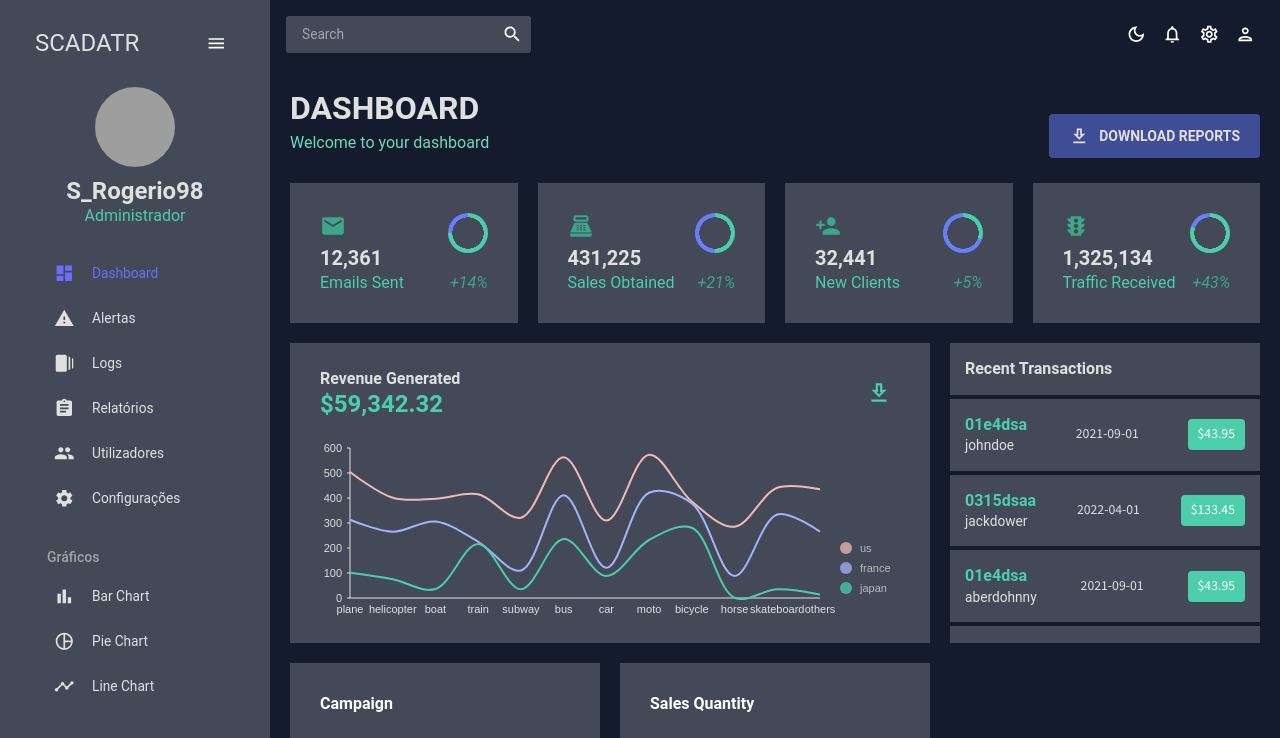
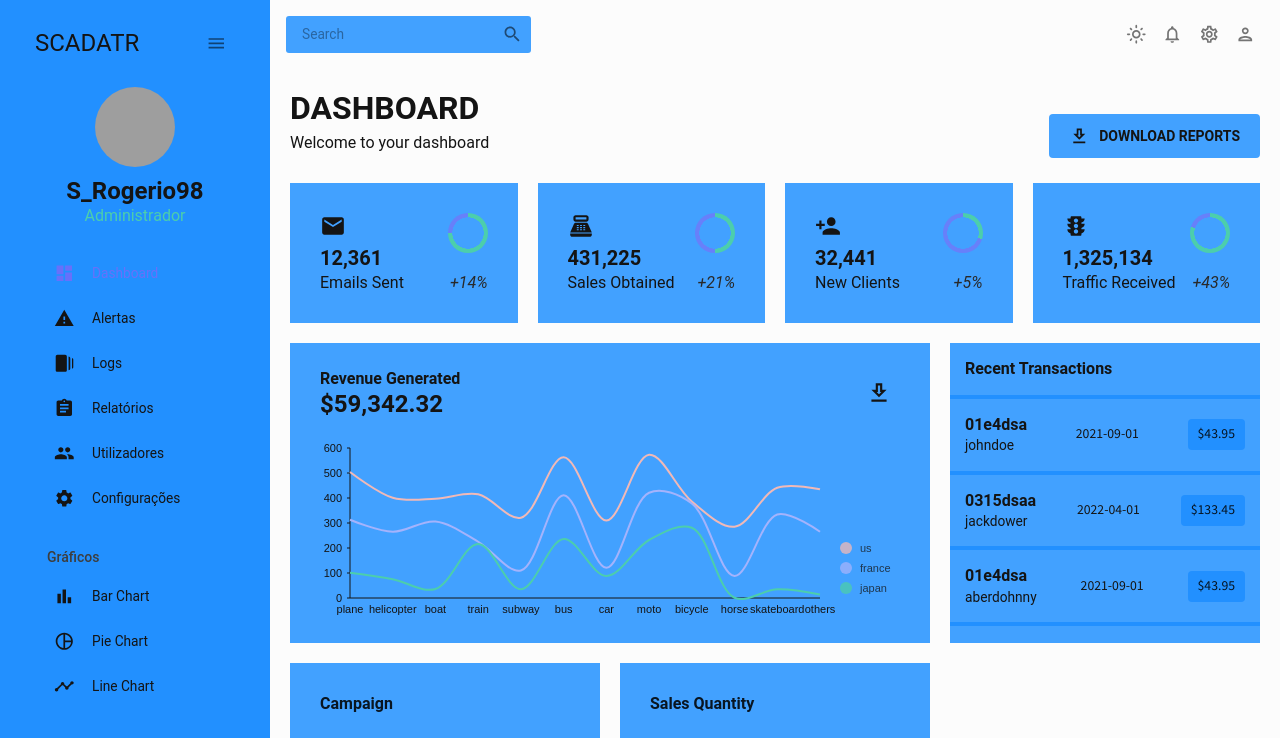
Before and after one commit to dani2308/scadatr, a React (Vite) app in the folder scadatr-projectI/: page / in a window 1280 px wide. Shown: the top 738 px of the page. Built offline with nearby package versions, Linux system fonts and the light colour scheme; grey boxes are pictures that could not be loaded.

Commit message:
Color Adjusting

```diff
--- a/scadatr-projectI/src/components/Header.jsx
+++ b/scadatr-projectI/src/components/Header.jsx
@@ -14,7 +14,7 @@ const Header = ({ title, subtitle }) => {
       >
         {title}
       </Typography>
-      <Typography variant="h5" color={colors.greenAccent[400]}>
+      <Typography variant="h5" color={colors.grey[100]}>
         {subtitle}
       </Typography>
     </Box>
--- a/scadatr-projectI/src/components/StatBox.jsx
+++ b/scadatr-projectI/src/components/StatBox.jsx
@@ -24,13 +24,13 @@ const StatBox = ({ title, subtitle, icon, progress, increase }) => {
         </Box>
       </Box>
       <Box display="flex" justifyContent="space-between" mt="2px">
-        <Typography variant="h5" sx={{ color: colors.greenAccent[500] }}>
+        <Typography variant="h5" sx={{ color: colors.grey[100] }}>
           {subtitle}
         </Typography>
         <Typography
           variant="h5"
           fontStyle="italic"
-          sx={{ color: colors.greenAccent[600] }}
+          sx={{ color: colors.grey[200] }}
         >
           {increase}
         </Typography>
--- a/scadatr-projectI/src/scenes/dashboard/index.jsx
+++ b/scadatr-projectI/src/scenes/dashboard/index.jsx
@@ -25,7 +25,7 @@ const Dashboard = () => {
         <Box>
           <Button
             sx={{
-              backgroundColor: colors.blueAccent[700],
+              backgroundColor: colors.primary[400],
               color: colors.grey[100],
               fontSize: "14px",
               fontWeight: "bold",
@@ -60,7 +60,7 @@ const Dashboard = () => {
             increase="+14%"
             icon={
               <EmailIcon
-                sx={{ color: colors.greenAccent[600], fontSize: "26px" }}
+                sx={{ color: colors.grey[100], fontSize: "26px" }}
               />
             }
           />
@@ -79,7 +79,7 @@ const Dashboard = () => {
             increase="+21%"
             icon={
               <PointOfSaleIcon
-                sx={{ color: colors.greenAccent[600], fontSize: "26px" }}
+                sx={{ color: colors.grey[100], fontSize: "26px" }}
               />
             }
           />
@@ -98,7 +98,7 @@ const Dashboard = () => {
             increase="+5%"
             icon={
               <PersonAddIcon
-                sx={{ color: colors.greenAccent[600], fontSize: "26px" }}
+                sx={{ color: colors.grey[100], fontSize: "26px" }}
               />
             }
           />
@@ -117,7 +117,7 @@ const Dashboard = () => {
             increase="+43%"
             icon={
               <TrafficIcon
-                sx={{ color: colors.greenAccent[600], fontSize: "26px" }}
+                sx={{ color: colors.grey[100], fontSize: "26px" }}
               />
             }
           />
@@ -147,7 +147,7 @@ const Dashboard = () => {
               <Typography
                 variant="h3"
                 fontWeight="bold"
-                color={colors.greenAccent[500]}
+                color={colors.grey[100]}
               >
                 $59,342.32
               </Typography>
@@ -155,7 +155,7 @@ const Dashboard = () => {
             <Box>
               <IconButton>
                 <DownloadOutlinedIcon
-                  sx={{ fontSize: "26px", color: colors.greenAccent[500] }}
+                  sx={{ fontSize: "26px", color: colors.grey[100] }}
                 />
               </IconButton>
             </Box>
@@ -193,7 +193,7 @@ const Dashboard = () => {
             >
               <Box>
                 <Typography
-                  color={colors.greenAccent[500]}
+                  color={colors.grey[100]}
                   variant="h5"
                   fontWeight="600"
                 >
@@ -205,7 +205,7 @@ const Dashboard = () => {
               </Box>
               <Box color={colors.grey[100]}>{transaction.date}</Box>
               <Box
-                backgroundColor={colors.greenAccent[500]}
+                backgroundColor={colors.primary[500]}
                 p="5px 10px"
                 borderRadius="4px"
               >
@@ -234,7 +234,7 @@ const Dashboard = () => {
             <ProgressCircle size="125" />
             <Typography
               variant="h5"
-              color={colors.greenAccent[500]}
+              color={colors.grey[100]}
               sx={{ mt: "15px" }}
             >
               $48,352 revenue generated
--- a/scadatr-projectI/src/scenes/global/Sidebar.jsx
+++ b/scadatr-projectI/src/scenes/global/Sidebar.jsx
@@ -43,7 +43,7 @@ const Sidebar = () => {
     <Box
       sx={{
         "& .pro-sidebar-inner": {
-          background: `${colors.primary[400]} !important`,
+          background: `${colors.primary[500]} !important`,
         },
         "& .pro-icon-wrapper": {
           backgroundColor: "transparent !important",
--- a/scadatr-projectI/src/theme.jsx
+++ b/scadatr-projectI/src/theme.jsx
@@ -20,15 +20,15 @@ export const tokens = (mode) => ({
                 900: "#141414"
             },
             primary: {
-                100: "#d0d1d5",
-                200: "#a1a4ab",
-                300: "#727681",
-                400: "#434957",
-                500: "#141b2d",
-                600: "#101624",
-                700: "#0c101b",
-                800: "#080b12",
-                900: "#040509"
+                100: "#ADD7FF",
+                200: "#8AC5FF",
+                300: "#66B4FF",
+                400: "#42A1FF",
+                500: "#2290FF",
+                600: "#1B72CC",
+                700: "#145599",
+                800: "#0E3766",
+                900: "#071A33"
             },
             greenAccent: {
                 100: "#dbf5ee",
@@ -61,7 +61,7 @@ export const tokens = (mode) => ({
                 600: "#5266c8",
                 700: "#3e4d96",
                 800: "#293364",
-                900: "#151a32"
+                900: "#151a32",
             },
         }
       : {
@@ -77,15 +77,15 @@ export const tokens = (mode) => ({
             900: "#e0e0e0",
         },
         primary: {
-            100: "#040509",
-            200: "#080b12",
-            300: "#0c101b",
-            400: "#f2f0f0",
-            500: "#141b2d",
-            600: "#434957",
-            700: "#727681",
-            800: "#a1a4ab",
-            900: "#d0d1d5",
+            100: "#ADD7FF",
+            200: "#8AC5FF",
+            300: "#66B4FF",
+            400: "#42A1FF",
+            500: "#2290FF",
+            600: "#1B72CC",
+            700: "#145599",
+            800: "#0E3766",
+            900: "#071A33",
         },
         greenAccent: {
             100: "#0f2922",
@@ -203,7 +203,7 @@ export const ColorModeContext = createContext({
 });
 
 export const useMode = () => {
-    const [mode, setMode] = useState('dark');
+    const [mode, setMode] = useState('light');
 
     const colorMode = useMemo(
         () => ({
```
